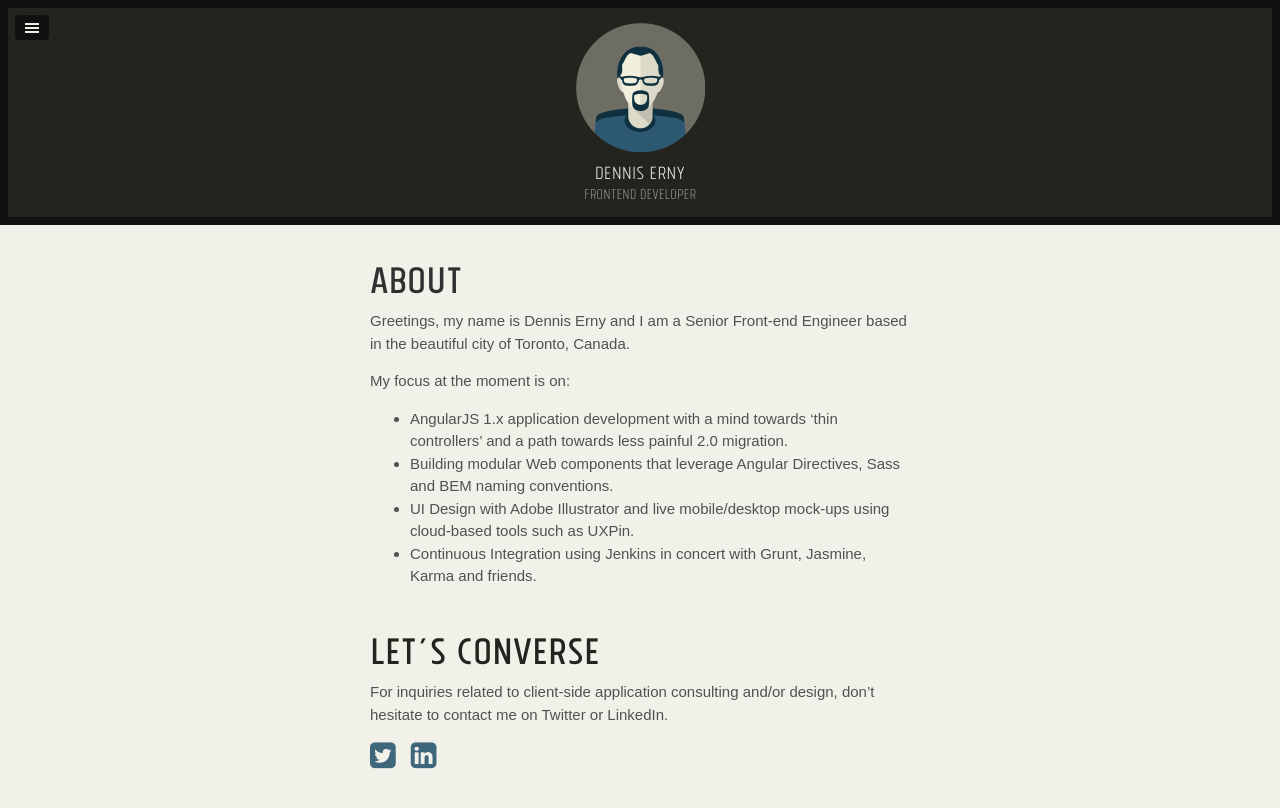
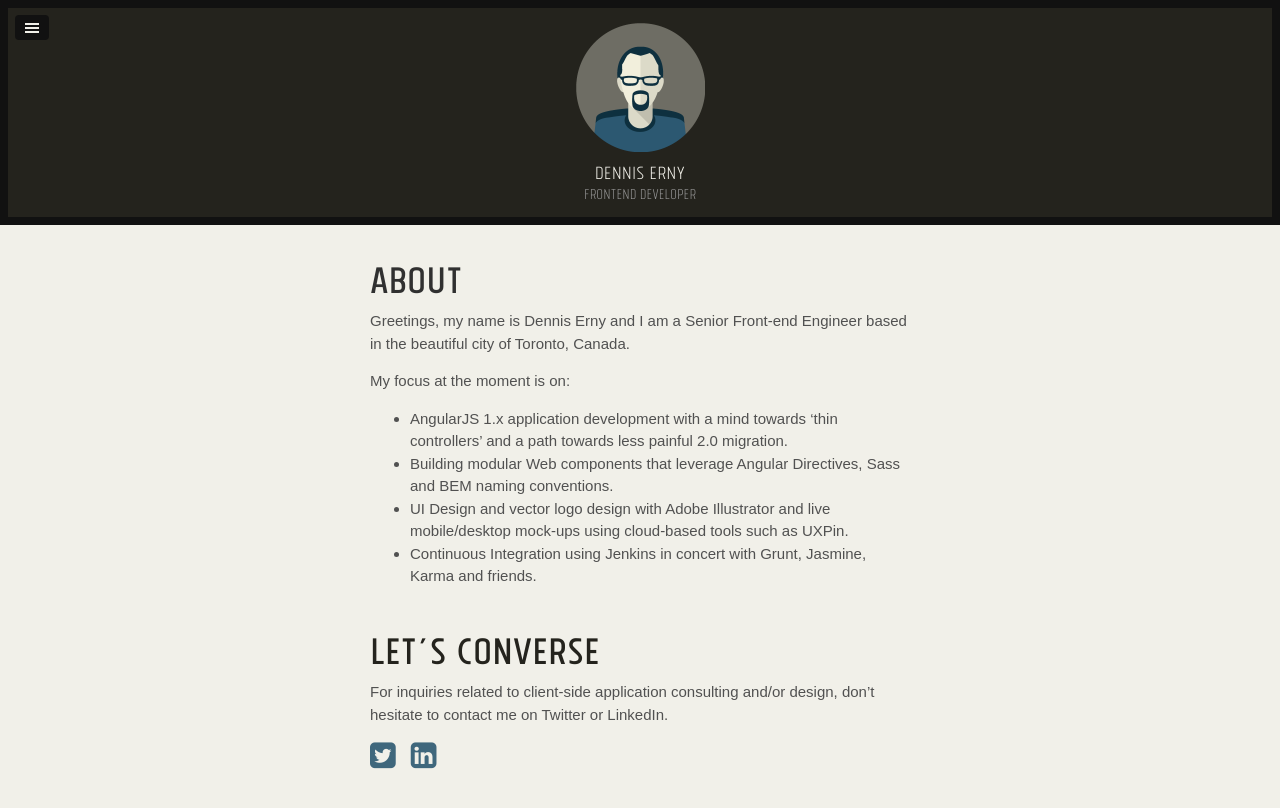
Before and after one commit to derny/derny.github.io, a Jekyll site: the page built from about.md, in a window 1280 px wide. Shown: the top 808 px of the page. Built offline with Jekyll 4.4.1, drawn with Linux system fonts in a browser that asks for light colours; some web fonts are replaced; Markdown is read by kramdown in place of the engine named in the settings.

Commit message:
About page change

```diff
--- a/about.md
+++ b/about.md
@@ -9,7 +9,7 @@ My focus at the moment is on:
 
 * AngularJS 1.x application development with a mind towards 'thin controllers' and a path towards less painful 2.0 migration.
 * Building modular Web components that leverage Angular Directives, Sass and BEM naming conventions.
-* UI Design with Adobe Illustrator and live mobile/desktop mock-ups using cloud-based tools such as UXPin.
+* UI Design and vector logo design with Adobe Illustrator and live mobile/desktop mock-ups using cloud-based tools such as UXPin.
 * Continuous Integration using Jenkins in concert with Grunt, Jasmine, Karma and friends.
 
 # Let's Converse
```
